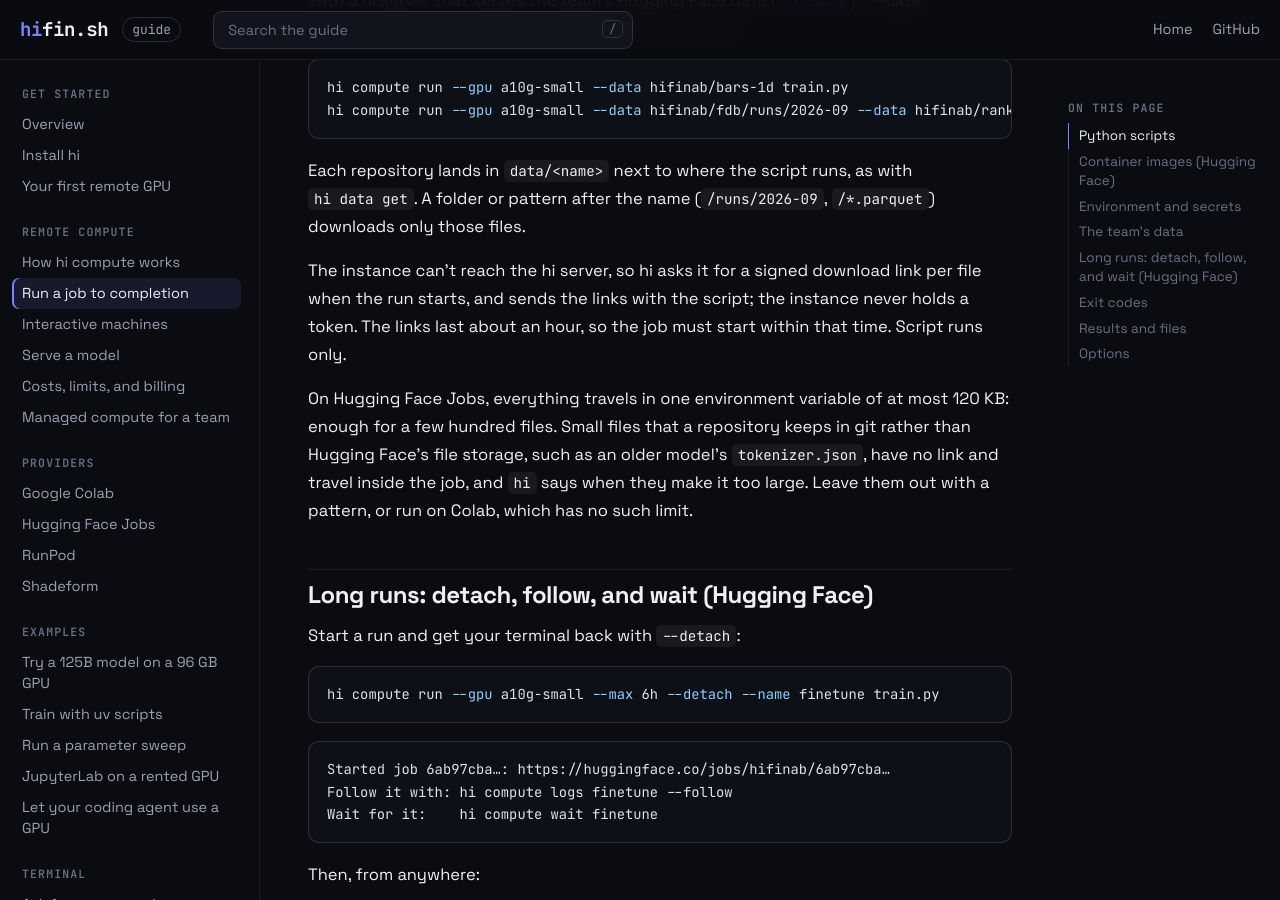
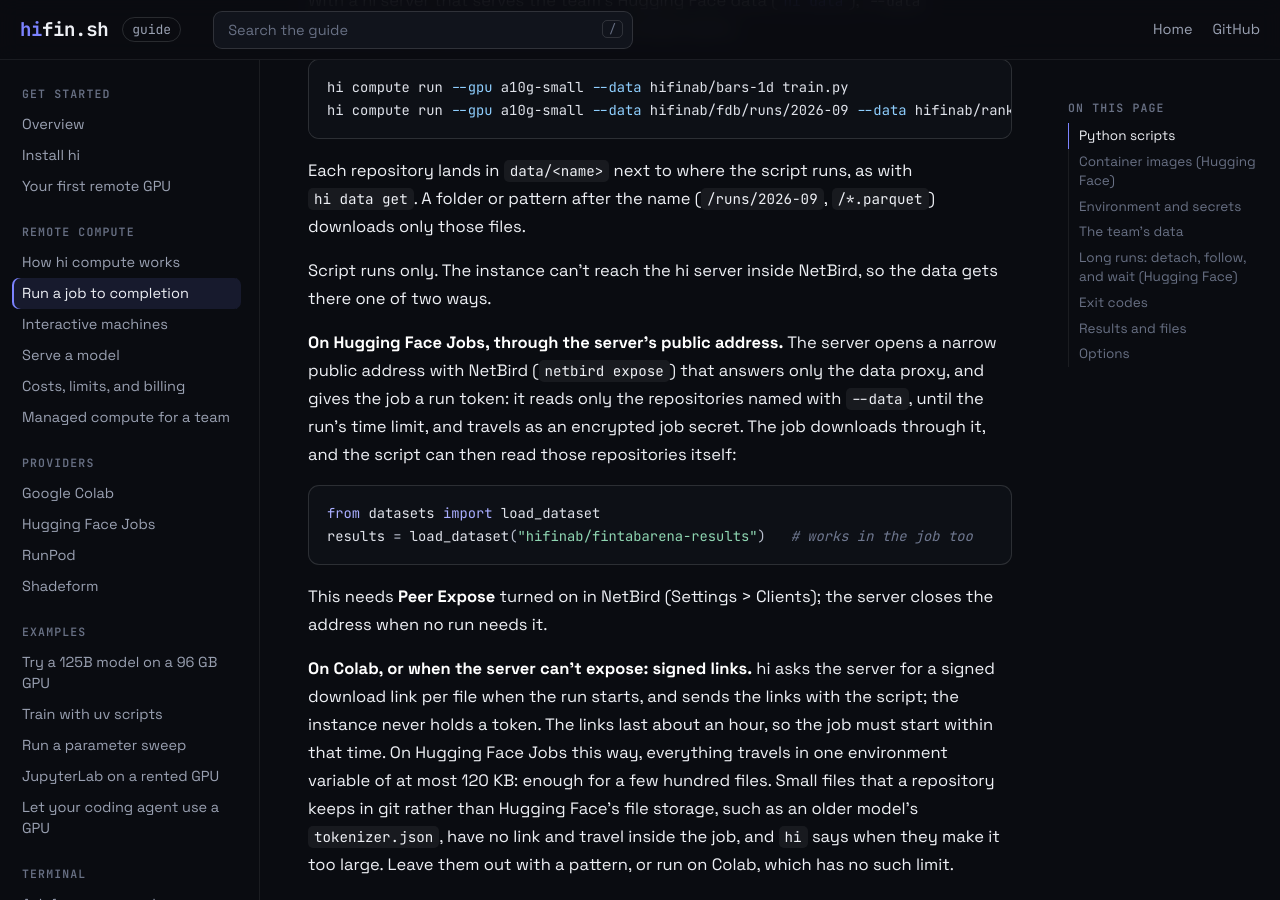
Before and after one commit to hifinab/cli, a Jekyll site: the page built from guide/compute/run.md, in a window 1280 px wide and 900 px high, scrolled down 2043 px. Built offline with Jekyll 4.4.1, drawn with Linux system fonts in a browser that asks for light colours.

Commit message:
Release hi server expose as v0.26.0
Co-Authored-By: Claude Opus 5.5 <noreply@anthropic.com>

````diff
--- a/guide/compute/run.md
+++ b/guide/compute/run.md
@@ -86,13 +86,30 @@ Each repository lands in `data/<name>` next to where the script runs, as
 with `hi data get`. A folder or pattern after the name (`/runs/2026-09`,
 `/*.parquet`) downloads only those files.
 
-The instance can't reach the hi server, so hi asks it for a signed
-download link per file when the run starts, and sends the links with the
-script; the instance never holds a token. The links last about an hour, so
-the job must start within that time. Script runs only.
+Script runs only. The instance can't reach the hi server inside NetBird,
+so the data gets there one of two ways.
 
-On Hugging Face Jobs, everything travels in one environment variable of
-at most 120 KB: enough for a few hundred files. Small files that a
+**On Hugging Face Jobs, through the server's public address.** The server
+opens a narrow public address with NetBird (`netbird expose`) that answers
+only the data proxy, and gives the job a run token: it reads only the
+repositories named with `--data`, until the run's time limit, and travels
+as an encrypted job secret. The job downloads through it, and the script
+can then read those repositories itself:
+
+```python
+from datasets import load_dataset
+results = load_dataset("hifinab/fintabarena-results")   # works in the job too
+```
+
+This needs **Peer Expose** turned on in NetBird (Settings > Clients); the
+server closes the address when no run needs it.
+
+**On Colab, or when the server can't expose: signed links.** hi asks the
+server for a signed download link per file when the run starts, and sends
+the links with the script; the instance never holds a token. The links
+last about an hour, so the job must start within that time. On Hugging
+Face Jobs this way, everything travels in one environment variable of at
+most 120 KB: enough for a few hundred files. Small files that a
 repository keeps in git rather than Hugging Face's file storage, such as
 an older model's `tokenizer.json`, have no link and travel inside the job,
 and `hi` says when they make it too large. Leave them out with a pattern,
````
Also changed, not shown: docs/roadmap.md (+16 -2 lines), docs/specs/ideas/hi_server_expose.md (+1 -2 lines), guide/data/index.md (+3 -1 lines), guide/reference/commands.md (+1 -0 lines), skills/hi/SKILL.md (+3 -1 lines).
